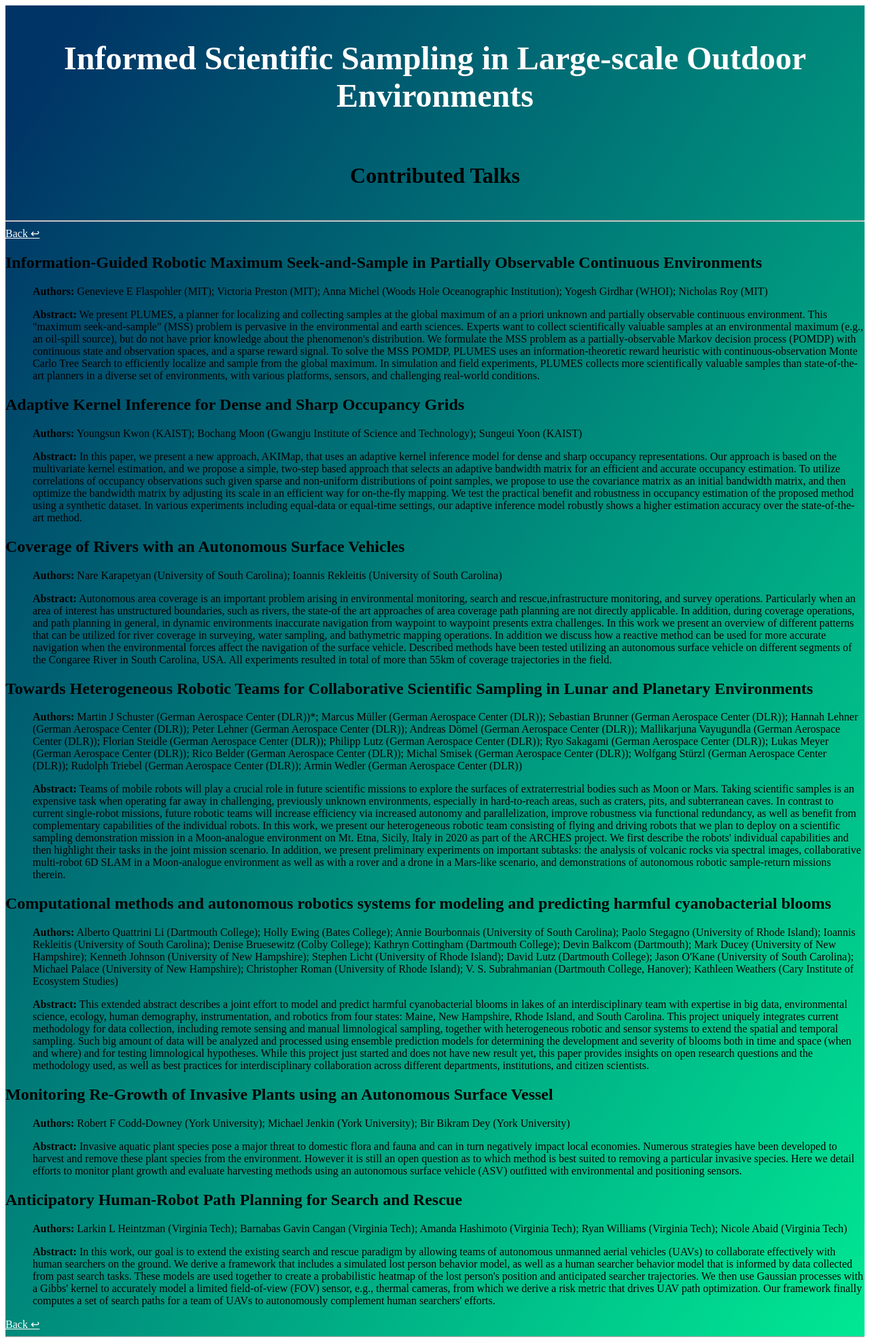
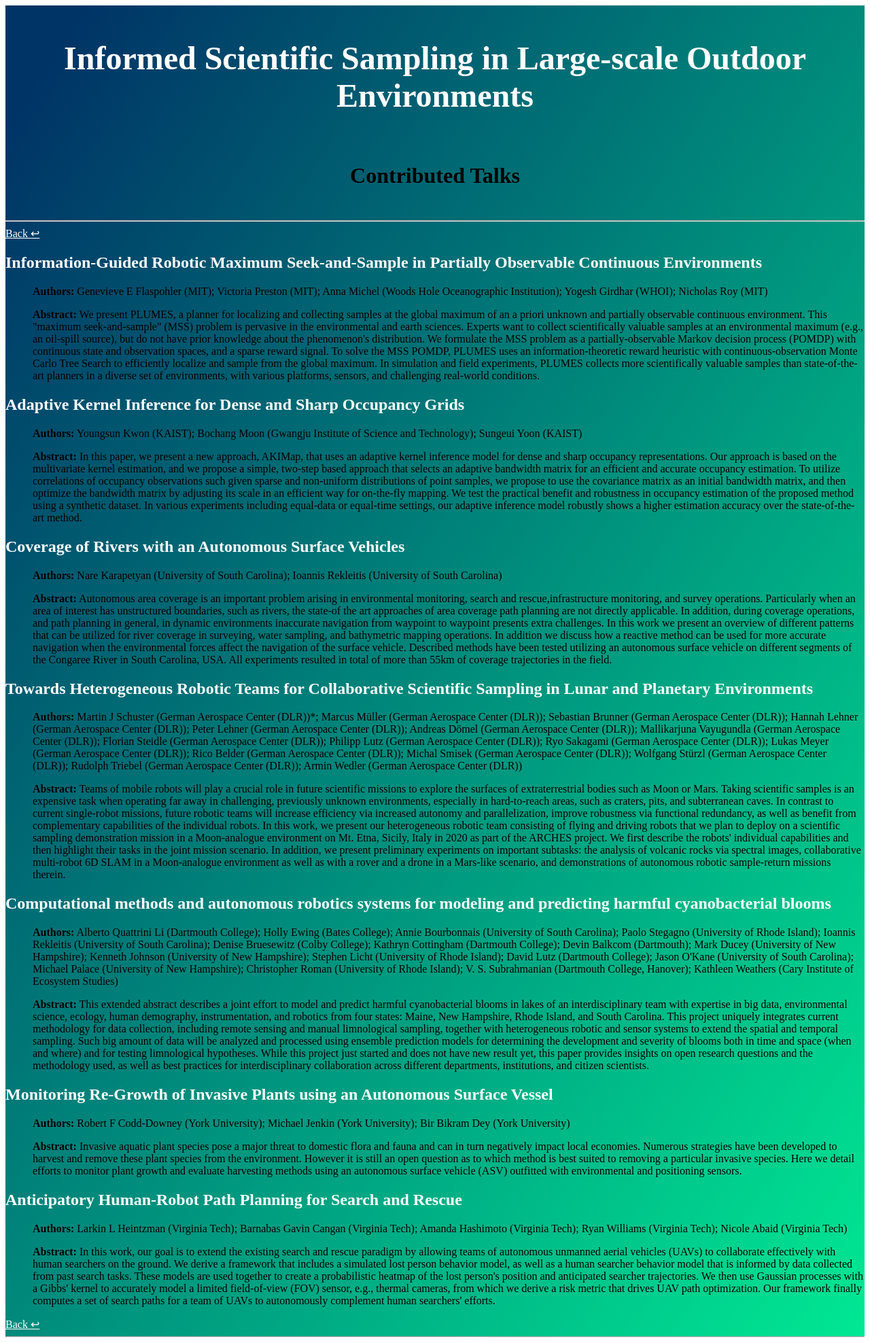
Before and after one commit to scientific-sampling-robots/iros-2019-workshop, a Jekyll site: the page contributed.html, which Jekyll copies as it is, in a window 1280 px wide. Shown: the whole page at 68% size. Built offline with Jekyll 4.4.1, drawn with Linux system fonts in a browser that asks for light colours.

Commit message:
Update contributed.html

```diff
--- a/contributed.html
+++ b/contributed.html
@@ -40,43 +40,43 @@ a:active {
 <HR>
 <a href="https://scientific-sampling-robots.github.io/iros-2019-workshop/">Back &#x21A9;</a>
 <a name="one"></a>
-<H2 color="white">Information-Guided Robotic Maximum Seek-and-Sample in Partially Observable Continuous Environments</H2>
+<H2><font color="white">Information-Guided Robotic Maximum Seek-and-Sample in Partially Observable Continuous Environments</font></H2>
 <P style="margin-left: 40px"> <B>Authors:</B> Genevieve E Flaspohler (MIT); Victoria Preston (MIT); Anna Michel (Woods Hole Oceanographic Institution); Yogesh Girdhar (WHOI); Nicholas Roy (MIT)</P>
 <P style="margin-left: 40px"><B>Abstract:</B> We present PLUMES, a planner for localizing and collecting samples at the global maximum of an a priori unknown and partially observable continuous environment. This "maximum seek-and-sample" (MSS) problem is pervasive in the environmental and earth sciences. Experts want to collect scientifically valuable samples at an environmental maximum (e.g., an oil-spill source), but do not have prior knowledge about the phenomenon's distribution. We formulate the MSS problem as a partially-observable Markov decision process (POMDP) with continuous state and observation spaces, and a sparse reward signal. To solve the MSS POMDP, PLUMES uses an information-theoretic reward heuristic with continuous-observation Monte Carlo Tree Search to efficiently localize and sample from the global maximum. In simulation and field experiments, PLUMES collects more scientifically valuable samples than state-of-the-art planners in a diverse set of environments, with various platforms, sensors, and challenging real-world conditions.
 </P>
 
 <a name="two"></a>
-<H2>Adaptive Kernel Inference for Dense and Sharp Occupancy Grids</H2>
+<H2><font color="white">Adaptive Kernel Inference for Dense and Sharp Occupancy Grids</font></H2>
 <P style="margin-left: 40px"> <B>Authors:</B> Youngsun Kwon (KAIST); Bochang Moon (Gwangju Institute of Science and Technology); Sungeui Yoon (KAIST)</P>
 <P style="margin-left: 40px"><B>Abstract:</B> In this paper, we present a new approach, AKIMap, that uses an adaptive kernel inference model for dense and sharp occupancy representations. Our approach is based on the multivariate kernel estimation, and we propose a simple, two-step based approach that selects an adaptive bandwidth matrix for an efficient and accurate occupancy estimation. To utilize correlations of occupancy observations such given sparse and non-uniform distributions of point samples, we propose to use the covariance matrix as an initial bandwidth matrix, and then optimize the bandwidth matrix by adjusting its scale in an efficient way for on-the-fly mapping. We test the practical benefit and robustness in occupancy estimation of the proposed method using a synthetic dataset. In various experiments including equal-data or equal-time settings, our adaptive inference model robustly shows a higher estimation accuracy over the state-of-the-art method.
 </P>
 
 <a name="three"></a>
-<H2>Coverage of Rivers with an Autonomous Surface Vehicles</H2>
+<H2><font color="white">Coverage of Rivers with an Autonomous Surface Vehicles</font></H2>
 <P style="margin-left: 40px"> <B>Authors:</B> Nare Karapetyan (University of South Carolina); Ioannis Rekleitis (University of South Carolina)</P>
 <P style="margin-left: 40px"><B>Abstract:</B> Autonomous area coverage is an important problem arising in environmental monitoring, search and rescue,infrastructure monitoring, and survey operations. Particularly when an area of interest has unstructured boundaries, such as rivers, the state-of the art approaches of area coverage path planning are not directly applicable. In addition, during coverage operations, and path planning in general, in dynamic environments inaccurate navigation from waypoint to waypoint presents extra challenges. In this work we present an overview of different patterns that can be utilized for river coverage in surveying, water sampling, and bathymetric mapping operations. In addition we discuss how a reactive method can be used for more accurate navigation when the environmental forces affect the navigation of the surface vehicle. Described methods have been tested utilizing an autonomous surface vehicle on different segments of the Congaree River in South Carolina, USA. All experiments resulted in total of more than 55km of coverage trajectories in the field.
 </P>
 
 <a name="four"></a>
-<H2>Towards Heterogeneous Robotic Teams for Collaborative Scientific Sampling in Lunar and Planetary Environments</H2>
+<H2><font color="white">Towards Heterogeneous Robotic Teams for Collaborative Scientific Sampling in Lunar and Planetary Environments</font></H2>
 <P style="margin-left: 40px"> <B>Authors:</B> Martin J Schuster (German Aerospace Center (DLR))*; Marcus Müller (German Aerospace Center (DLR)); Sebastian Brunner (German Aerospace Center (DLR)); Hannah Lehner (German Aerospace Center (DLR)); Peter Lehner (German Aerospace Center (DLR)); Andreas Dömel (German Aerospace Center (DLR)); Mallikarjuna Vayugundla (German Aerospace Center (DLR)); Florian Steidle (German Aerospace Center (DLR)); Philipp Lutz (German Aerospace Center (DLR)); Ryo Sakagami (German Aerospace Center (DLR)); Lukas Meyer (German Aerospace Center (DLR)); Rico Belder (German Aerospace Center (DLR)); Michal Smisek (German Aerospace Center (DLR)); Wolfgang Stürzl (German Aerospace Center (DLR)); Rudolph Triebel (German Aerospace Center (DLR)); Armin Wedler (German Aerospace Center (DLR))</P>
 <P style="margin-left: 40px"><B>Abstract:</B> Teams of mobile robots will play a crucial role in future scientific missions to explore the surfaces of extraterrestrial bodies such as Moon or Mars. Taking scientific samples is an expensive task when operating far away in challenging, previously unknown environments, especially in hard-to-reach areas, such as craters, pits, and subterranean caves. In contrast to current single-robot missions, future robotic teams will increase efficiency via increased autonomy and parallelization, improve robustness via functional redundancy, as well as benefit from complementary capabilities of the individual robots. In this work, we present our heterogeneous robotic team consisting of flying and driving robots that we plan to deploy on a scientific sampling demonstration mission in a Moon-analogue environment on Mt. Etna, Sicily, Italy in 2020 as part of the ARCHES project. We first describe the robots' individual capabilities and then highlight their tasks in the joint mission scenario. In addition, we present preliminary experiments on important subtasks: the analysis of volcanic rocks via spectral images, collaborative multi-robot 6D SLAM in a Moon-analogue environment as well as with a rover and a drone in a Mars-like scenario, and demonstrations of autonomous robotic sample-return missions therein.
 </P>
 
 <a name="five"></a>
-<H2>Computational methods and autonomous robotics systems for modeling and predicting harmful cyanobacterial blooms</H2>
+<H2><font color="white">Computational methods and autonomous robotics systems for modeling and predicting harmful cyanobacterial blooms</font></H2>
 <P style="margin-left: 40px"> <B>Authors:</B> Alberto Quattrini Li (Dartmouth College); Holly Ewing (Bates College); Annie Bourbonnais (University of South Carolina); Paolo Stegagno (University of Rhode Island); Ioannis Rekleitis (University of South Carolina); Denise Bruesewitz (Colby College); Kathryn Cottingham (Dartmouth College); Devin Balkcom (Dartmouth); Mark Ducey (University of New Hampshire); Kenneth Johnson (University of New Hampshire); Stephen Licht (University of Rhode Island); David Lutz (Dartmouth College); Jason O'Kane (University of South Carolina); Michael Palace (University of New Hampshire); Christopher Roman (University of Rhode Island); V. S. Subrahmanian (Dartmouth College, Hanover); Kathleen Weathers (Cary Institute of Ecosystem Studies)</P>
 <P style="margin-left: 40px"><B>Abstract:</B> This extended abstract describes a joint effort to model and predict harmful cyanobacterial blooms in lakes of an interdisciplinary team with expertise in big data, environmental science, ecology, human demography, instrumentation, and robotics from four states: Maine, New Hampshire, Rhode Island, and South Carolina. This project uniquely integrates current methodology for data collection, including remote sensing and manual limnological sampling, together with heterogeneous robotic and sensor systems to extend the spatial and temporal sampling. Such big amount of data will be analyzed and processed using ensemble prediction models for determining the development and severity of blooms both in time and space (when and where) and for testing limnological hypotheses. While this project just started and does not have new result yet, this paper provides insights on open research questions and the methodology used, as well as best practices for interdisciplinary collaboration across different departments, institutions, and citizen scientists.
 </P>
 
 <a name="six"></a>
-<H2>Monitoring Re-Growth of Invasive Plants using an Autonomous Surface Vessel</H2>
+<H2><font color="white">Monitoring Re-Growth of Invasive Plants using an Autonomous Surface Vessel</font></H2>
 <P style="margin-left: 40px"> <B>Authors:</B> Robert F Codd-Downey (York University); Michael Jenkin (York University); Bir Bikram Dey (York University)</P>
 <P style="margin-left: 40px"><B>Abstract:</B> Invasive aquatic plant species pose a major threat to domestic flora and fauna and can in turn negatively impact local economies. Numerous strategies have been developed to harvest and remove these plant species from the environment. However it is still an open question as to which method is best suited to removing a particular invasive species. Here we detail efforts to monitor plant growth and evaluate harvesting methods using an autonomous surface vehicle (ASV) outfitted with environmental and positioning sensors.
 </P>
 
 <a name="seven"></a>
-<H2>Anticipatory Human-Robot Path Planning for Search and Rescue</H2>
+<H2><font color="white">Anticipatory Human-Robot Path Planning for Search and Rescue</font></H2>
 <P style="margin-left: 40px"> <B>Authors:</B> Larkin L Heintzman (Virginia Tech); Barnabas Gavin Cangan (Virginia Tech); Amanda Hashimoto (Virginia Tech); Ryan Williams (Virginia Tech); Nicole Abaid (Virginia Tech)</P>
 <P style="margin-left: 40px"><B>Abstract:</B> In this work, our goal is to extend the existing search and rescue paradigm by allowing teams of autonomous unmanned aerial vehicles (UAVs) to collaborate effectively with human searchers on the ground. We derive a framework that includes a simulated lost person behavior model, as well as a human searcher behavior model that is informed by data collected from past search tasks. These models are used together to create a probabilistic heatmap of the lost person's position and anticipated searcher trajectories. We then use Gaussian processes with a Gibbs' kernel to accurately model a limited field-of-view (FOV) sensor, e.g., thermal cameras, from which we derive a risk metric that drives UAV path optimization. Our framework finally computes a set of search paths for a team of UAVs to autonomously complement human searchers' efforts.
 </P>
```
